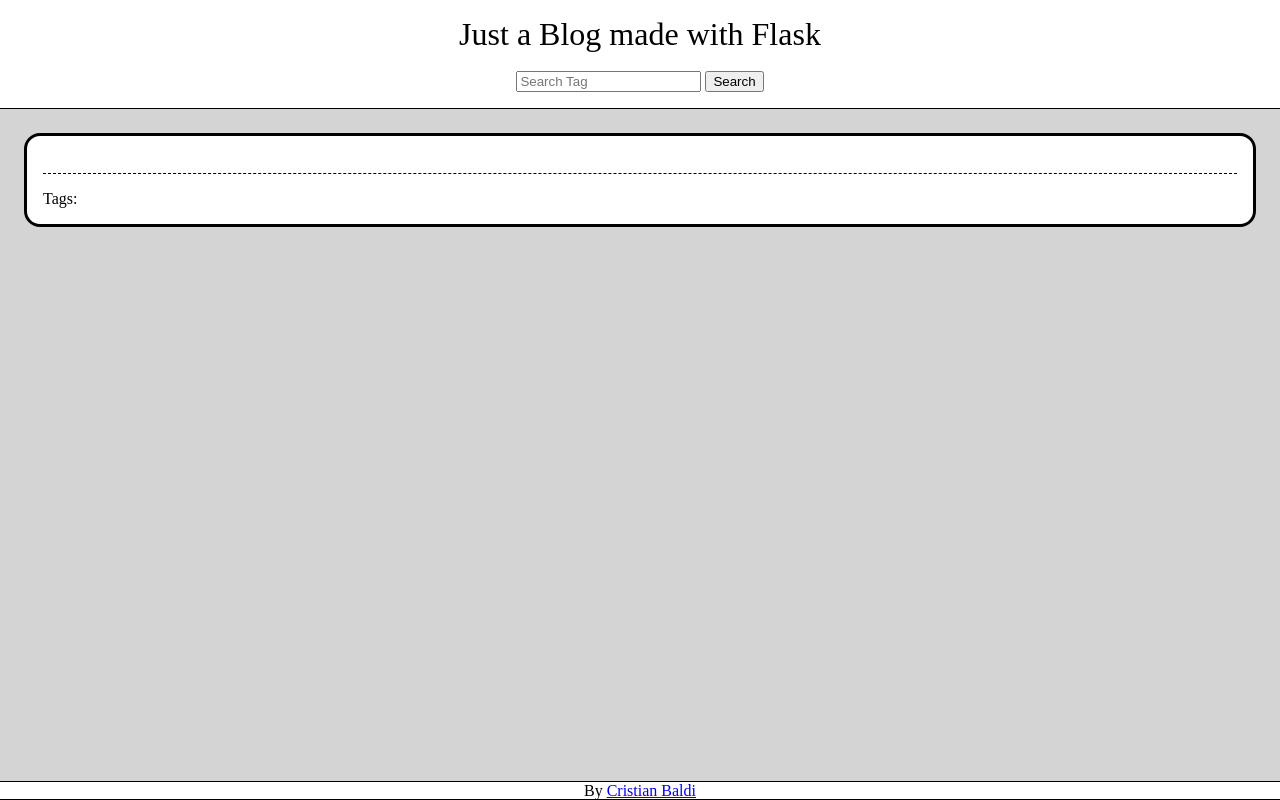
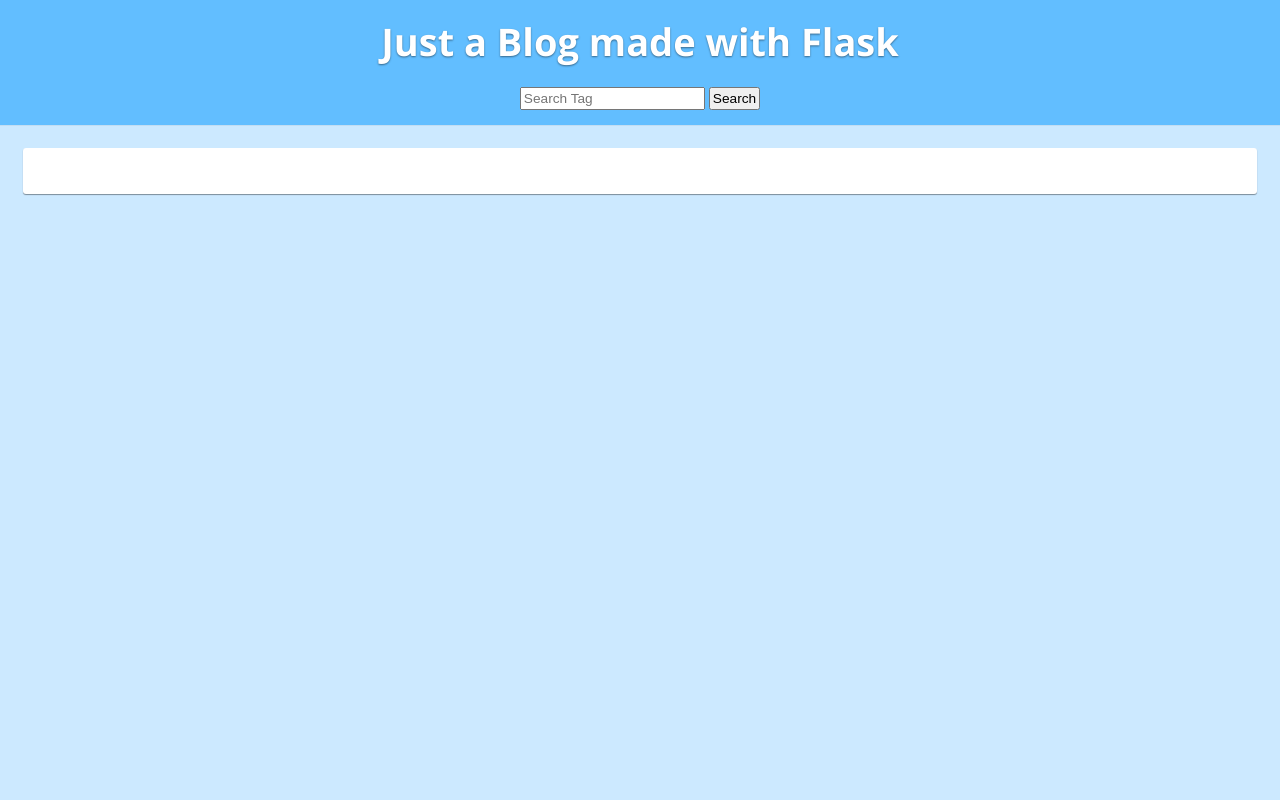
Before and after one commit to crisbal/Flask-Blog-Blueprint, a Flask app: template blog/templates/post.html in a window 1280 px wide. Run offline with Flask 2, Linux system fonts and the light colour scheme; the template is opened without the code that fills it, so the values that code supplies are empty.

Commit message:
Style improvements

```diff
--- a/blog/Routes.py
+++ b/blog/Routes.py
@@ -8,8 +8,8 @@
 show_page = "/page/<int:page>/"    #<int:page> required in the url
 #show_page = "/<int:page>/" for example
 
-view_post_only_id = "/view/<int:post_id>/" #<int:post_id> required in the url
-view_post = "/view/<int:post_id>/<post_url>/"  #<int:post_id> & <post_url> are required in the url
+view_post_only_id = "/post/<int:post_id>/" #<int:post_id> required in the url
+view_post = "/post/<int:post_id>/<post_url>/"  #<int:post_id> & <post_url> are required in the url
 view_tag = "/tag/<tag>"
 
 
--- a/blog/static/css/base.css
+++ b/blog/static/css/base.css
@@ -1,13 +1,15 @@
-body,html{
-    margin: 0;
-    padding: 0;
-}
+@import url(http://fonts.googleapis.com/css?family=Open+Sans:400italic,700,400);
 
 body{
-    background-color: #D4D4D4;
+    background-color: #CCE9FF;
+    color: #161616;
+    font-family: 'Open Sans', sans-serif;
+    font-size: 0.95em;
 }
 
 *{
+    margin: 0;
+    padding: 0;
     box-sizing: border-box;
 }
 
@@ -15,86 +17,102 @@
     width: 100%;
     padding: 1em;
     text-align: center;
-    background-color: white;
-    border-bottom: 1px solid black;
+    background-color: #62BEFF;
+    box-shadow: 0 0px 1px rgba(0,0,0,0.3);
 }
 
 header a, header a:link, header a:visited{
     text-decoration: none;
-    color: black;
+    color: white;
+    text-shadow: 0 1px 2px rgba(0,0,0,0.45);
 }
+
+header input{
+    font-size: 0.9em;
+    padding: 0.15em;
+}
+
 .blogTitle{
-    font-size: 2em;
+    font-size: 2.5em;
 
 }
-
-footer{
-    position: fixed;
-    bottom: 0;
-    left: 0;
-    width: 100%;
-    text-align: center;
-    background-color: white;
-    border-top: 1px solid black;
-}
-
 
 #content{
     padding: 1.5em;
 }
 
 .error{
-    background-color: #FF6E6E;
+    background-color: #FFB8B8;
     color: red;
     padding: 1em;
     margin-bottom: 1em;
     border: 1px solid red;
 }
 
-.postsTaggedWith{
+.searchInfo{
     padding: 1em;
     background-color: #BAEFF7;
     color: #0078C4;
     border: 1px solid #0078C4;
     margin-bottom: 1em;
 }
+
 .postPreview, .post{
-    border: 3px solid black;
     padding: 1em;
     background-color: white;
-    border-radius: 1em;
+    border-radius: 3px;
+    box-shadow: 0 1px 1px rgba(0,0,0,0.4);
 }
 
 .postTitle{
     margin-bottom: 1em;
-}
-
-
-.postTitleLink, .postTitleLink:link, .postTitleLink:visited, .readMoreButton a, .readMoreButton a:link, .readMoreButton a:visited
-{
     font-size: 1.5em;
-    color: green;
+    color: #0597FF;
     text-decoration:underline;
 }
 
+.postTitle:hover{
+    text-decoration: none;
+}
 
 .postTime{
     font-size: 0.8em;
-    text-align: right;
+    float: right;
 }
 
 .postShortDescription{
-    font-size: 1.3em;
+    font-size: 1em;
     font-style: italic;
+}
+
+.post .postShortDescription{
     margin-bottom: 1em;
 }
 
 
-.postBodyShort{
-    margin-bottom: 1.3em;
+.postTagsContainer{
+    border-top: 1px dashed #161616;
+    margin-top: 1em;
+    padding-top: 1em;
 }
-.readMoreButton{
-    text-align: right;
+
+.postTagContainer{
+    padding: 0.3em;
+    display: inline-block;
+
+    border: 2px solid #0597FF;
+    border-radius: 3px;
+}
+
+.postTagContainer:hover{
+    border-color: blue;
+}
+
+
+.otherPages:after {
+    display: block;
+    content: '';
+    clear: both;
 }
 
 .linkShowNewer{
@@ -104,27 +122,3 @@
 .linkShowOlder{
     float: right;
 }
-
-.otherPages:after {
-    display: block;
-    content: '';
-    clear: both;
-}
-
-
-.postTagsContainer{
-    border-top: 1px dashed black;
-    padding-top: 1em;
-}
-
-.postTagContainer{
-    padding: 0.3em;
-
-    border: 2px solid black;
-    border-radius: 15%;
-
-}
-
-.postTagContainer:hover{
-    border-color: blue;
-}
--- a/blog/templates/base.html
+++ b/blog/templates/base.html
@@ -1,19 +1,24 @@
 <!doctype html>
 <html>
     <head>
+        <meta charset="utf-8">
+        <meta http-equiv="X-UA-Compatible" content="IE=edge,chrome=1">
+
         <title>{% block title %}{% endblock %} - My Blog</title>
+
         <link rel="stylesheet" href="{{ url_for('.static', filename='css/base.css') }}" />
         <script src="{{ url_for('.static', filename='js/jquery.js') }}"></script>
-        {% block head %}
+
+            {% block head %}
 
 
         {% endblock %}
     </head>
     <body>
         <header>
-            <a href="{{url_for('blog.index')}}"><span class="blogTitle">Just a Blog made with Flask</span></a>
+            <a href="{{url_for('blog.index')}}"><h1 class="blogTitle">Just a Blog made with Flask</h1></a>
+            <br>
             <form class="searchForm" onsubmit="return search();">
-                <br>
                 <input type="search" placeholder="Search Tag" name="searchInput" id="searchInput" class="searchInput" class="headerSearchInput">
                 <input type="submit"  value="Search" name="searchSubmit" id="searchSubmit" class="searchSubmit">
             </form>
@@ -29,10 +34,6 @@
             {% endblock %}
         </div>
 
-        <footer>
-            By <a href="https://github.com/crisbal/">Cristian Baldi</a>
-        <footer/>
-
         <script>
             baseTagUrl = "{{ url_for('blog.view_tag',tag = "") }}";
         </script>
--- a/blog/templates/post.html
+++ b/blog/templates/post.html
@@ -6,18 +6,18 @@
 
 {% block content %}
     <div class="post">
-        <div class="postTitle">
-            <a class="postTitleLink" href="{{ url_for('blog.view_post', post_id = post.id, post_url = post.url) }}">{{ post.title }}</a>
-        </div>
+        <a class="postTitle" href="{{ url_for('blog.view_post', post_id = post.id, post_url = post.url) }}">{{ post.title }}</a>
         <div class="postTime">{{ post.time.strftime('%d %b, %H:%M') }}</div>
         <div class="postShortDescription">{{ post.short_description }}</div>
         <div class="postBody">{{ post.body|markdown }}</div>
 
-        <div class="postTagsContainer">
-            Tags:
-            {% for tag in tags %}
-                <span class="postTagContainer"><a href="{{ url_for('blog.view_tag',tag = tag) }}">{{ tag }}</a></span>
-            {% endfor %}
-        </div>
+        {% if tags %}
+            <div class="postTagsContainer">
+                Tagged With:
+                {% for tag in tags %}
+                    <a href="{{ url_for('blog.view_tag',tag = tag) }}"><div class="postTagContainer">{{ tag }}</div></a>
+                {% endfor %}
+            </div>
+        {% endif %}
     </div>
 {% endblock %}
```
Also changed, not shown: blog/static/css/admin.css (+15 -6 lines), blog/templates/admin.html (+2 -11 lines), blog/templates/posts.html (+3 -15 lines).
